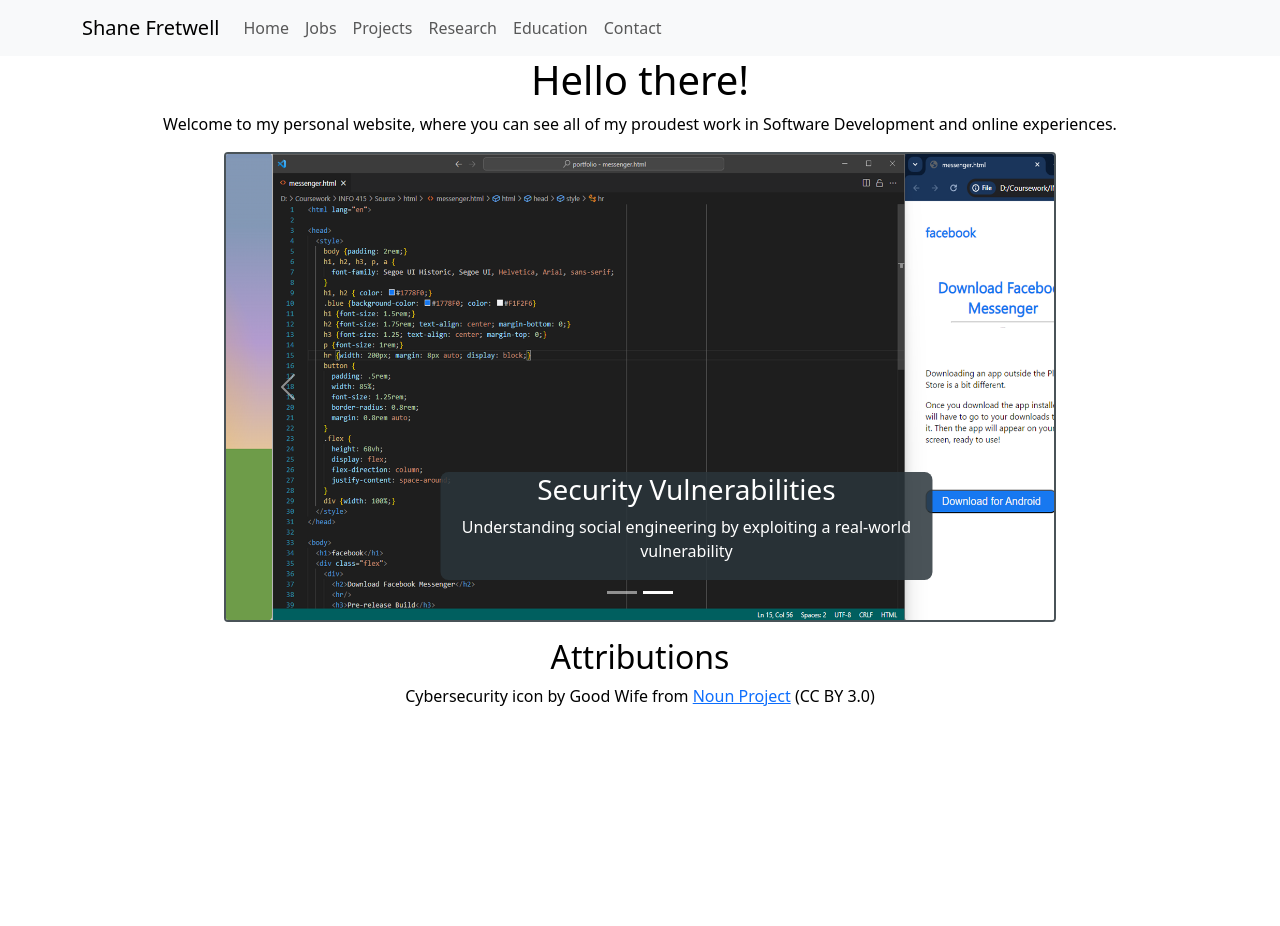
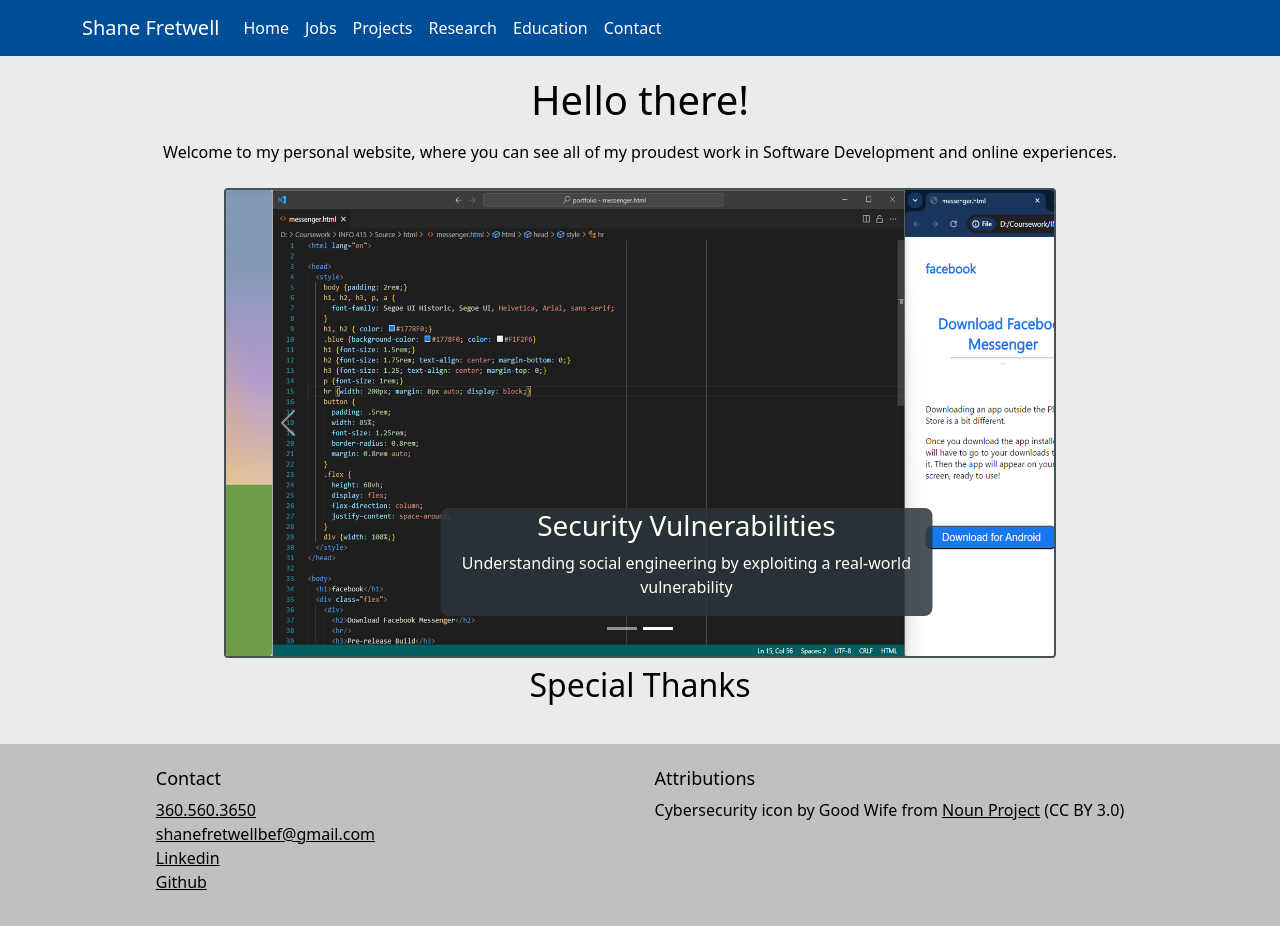
Before and after one commit to fretws/portfolio, a React (Create React App) app: page / in a window 1280 px wide. Before the commit the page ends 800 px from the top, so only its background shows below. Built offline with nearby package versions, Linux system fonts and the light colour scheme.

Commit message:
Add theme colors and page footer

```diff
--- a/src/App.css
+++ b/src/App.css
@@ -3,3 +3,11 @@
   background-color: var(--color-page-background);
   color: var(--text-on-page-background);
 }
+
+a {
+  color: var(--text-on-page-background);
+}
+
+a:hover {
+  color: var(--color-five);
+}
--- a/src/App.js
+++ b/src/App.js
@@ -6,6 +6,7 @@
 import Education from './pages/Education';
 import Contact from './pages/Contact';
 import Navigation from './components/structure/navigation/Navigation';
+import Footer from './components/structure/footer/Footer'
 import { createBrowserRouter, RouterProvider } from "react-router-dom";
 
 const router = createBrowserRouter([
@@ -40,6 +41,7 @@
     <div className="App">
       <Navigation/>
       <RouterProvider router={router} />
+      <Footer />
     </div>
   );
 }
--- /dev/null
+++ b/src/components/structure/footer/Footer.js
@@ -0,0 +1,30 @@
+import React from "react"
+import Stack from "react-bootstrap/Stack"
+import Paragraph from '../../text/paragraph/Paragraph'
+
+import styles from './Footer.module.css'
+
+export default function Footer() {
+  return (
+    // Attributions and contact info
+    <div className={styles.footer}>
+      <div className={styles.column}>
+        <h3>Contact</h3>
+        <Stack>
+          <a href='tel:3605603650'>360.560.3650</a>
+          <a href='mailto:shanefretwellbef@gmail.com'>shanefretwellbef@gmail.com</a>
+          <a href='http://www.linkedin.com/in/shane-fretwell'>Linkedin</a>
+          <a href='https://github.com/fretws'>Github</a>
+        </Stack>
+      </div>
+      <div className={styles.column}>
+        <h3>Attributions</h3>
+        <Stack>
+          <Paragraph>
+            Cybersecurity icon by Good Wife from <a href="https://thenounproject.com/icon/cybersecurity-6535591/" target="_blank" title="Cybersecurity Icons" rel="noreferrer">Noun Project</a> (CC BY 3.0)
+          </Paragraph>
+        </Stack>
+      </div>
+    </div>
+  )
+}
--- /dev/null
+++ b/src/components/structure/footer/Footer.module.css
@@ -0,0 +1,17 @@
+.footer {
+  display: flex;
+  flex-direction: row;
+  justify-content: space-around;
+  padding: 1.5em 1em 2em 1em;
+  margin-top: 2em;
+
+  background-color: var(--color-four);
+}
+
+.column {
+  text-align: left;
+}
+
+.column h3 {
+  font-size: large;
+}
--- a/src/components/structure/navigation/Navigation.js
+++ b/src/components/structure/navigation/Navigation.js
@@ -3,9 +3,11 @@
 import Navbar from 'react-bootstrap/NavBar'
 import Nav from 'react-bootstrap/Nav'
 
+import styles from './Navigation.module.css'
+
 export default function Navigation() {
   return (
-    <Navbar expand="lg" sticky="top" className="bg-body-tertiary">
+    <Navbar expand="lg" sticky="top" className={styles.bar}>
       <Container>
         <Navbar.Brand>Shane Fretwell</Navbar.Brand>
         <Navbar.Toggle aria-controls="basic-navbar-nav" />
--- a/src/components/structure/navigation/Navigation.module.css
+++ b/src/components/structure/navigation/Navigation.module.css
@@ -0,0 +1,8 @@
+.bar {
+  background-color: var(--color-two);
+  color: var(--text-on-color-two);
+}
+
+.bar * {
+  color: var(--text-on-color-two);
+}
--- a/src/components/text/title/Title.js
+++ b/src/components/text/title/Title.js
@@ -1,5 +1,5 @@
 import React from "react"
-
+import styles from "./Title.module.css"
 
 /*
 props {
@@ -8,6 +8,6 @@
  */
 export default function Title(props) {
   return (
-    <h1>{props.children}</h1>
+    <h1 className={styles.title}>{props.children}</h1>
   )
 }
--- a/src/components/text/title/Title.module.css
+++ b/src/components/text/title/Title.module.css
@@ -0,0 +1,3 @@
+.title {
+  margin-top: 0.5em;
+}
--- a/src/pages/Home.js
+++ b/src/pages/Home.js
@@ -1,6 +1,7 @@
 import React from "react"
 import Title from "../components/text/title/Title"
 import Paragraph from '../components/text/paragraph/Paragraph'
+import Stack from 'react-bootstrap/Stack'
 import Carousel from 'react-bootstrap/Carousel'
 import CarouselImage from '../components/content/carousel-image/CarouselImage'
 
@@ -10,7 +11,7 @@
 export default function Home() {
   console.log("Home page rendered")
   return (
-    <>
+    <Stack gap={2}>
       <Title>Hello there!</Title>
       <Paragraph>
         Welcome to my personal website, where you can see all of my proudest work in Software Development and online experiences.
@@ -35,10 +36,8 @@
           </CarouselImage>
         </Carousel.Item>
       </Carousel>
-      <h2>Attributions</h2>
-      <Paragraph>
-        Cybersecurity icon by Good Wife from <a href="https://thenounproject.com/icon/cybersecurity-6535591/" target="_blank" title="Cybersecurity Icons" rel="noreferrer">Noun Project</a> (CC BY 3.0)
-      </Paragraph>
-    </>
+      <h2>Special Thanks</h2>
+      {/* Special thanks to Chen, Roshani, Prakash, and Geoffrey Anderson */}
+    </Stack>
   )
 }
--- a/src/pages/page.css
+++ b/src/pages/page.css
@@ -1,6 +1,6 @@
 .carousel-large {
   width: 65%;
-  margin: 0 auto 1em auto;
+  margin: auto;
 
   overflow: hidden;
   border: 2px solid var(--color-one);
--- a/src/theme/colors.css
+++ b/src/theme/colors.css
@@ -1,16 +1,16 @@
 :root {
-  --color-page-background: white;
+  --color-page-background: #ebebeb;
   --color-on-page-background: black;
   --text-on-page-background: black;
 
   --color-one: hsla(200, 15%, 20%, 0.85);
-  --color-two: #DBAD8D;
+  --color-two: #004e98;
   --color-three: #fff3e8;
-  --color-four: hsla(200, 15%, 20%, 0.85);
-  --color-five: #ECDBCC;
+  --color-four: #C0C0C0;
+  --color-five: #ff6700;
 
   --text-on-color-one: white;
-  --text-on-color-two: black;
+  --text-on-color-two: white;
   --text-on-color-three: black;
   --text-on-color-four: black;
 }
```
